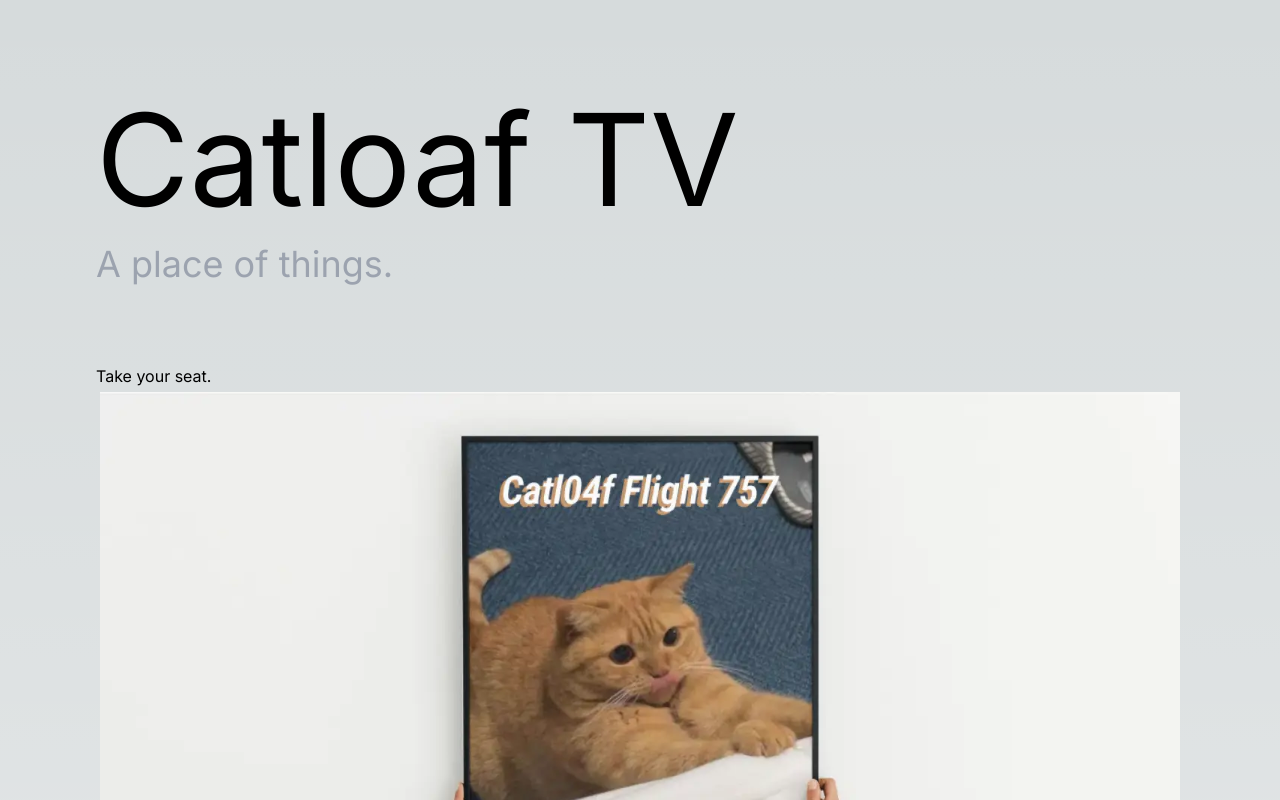
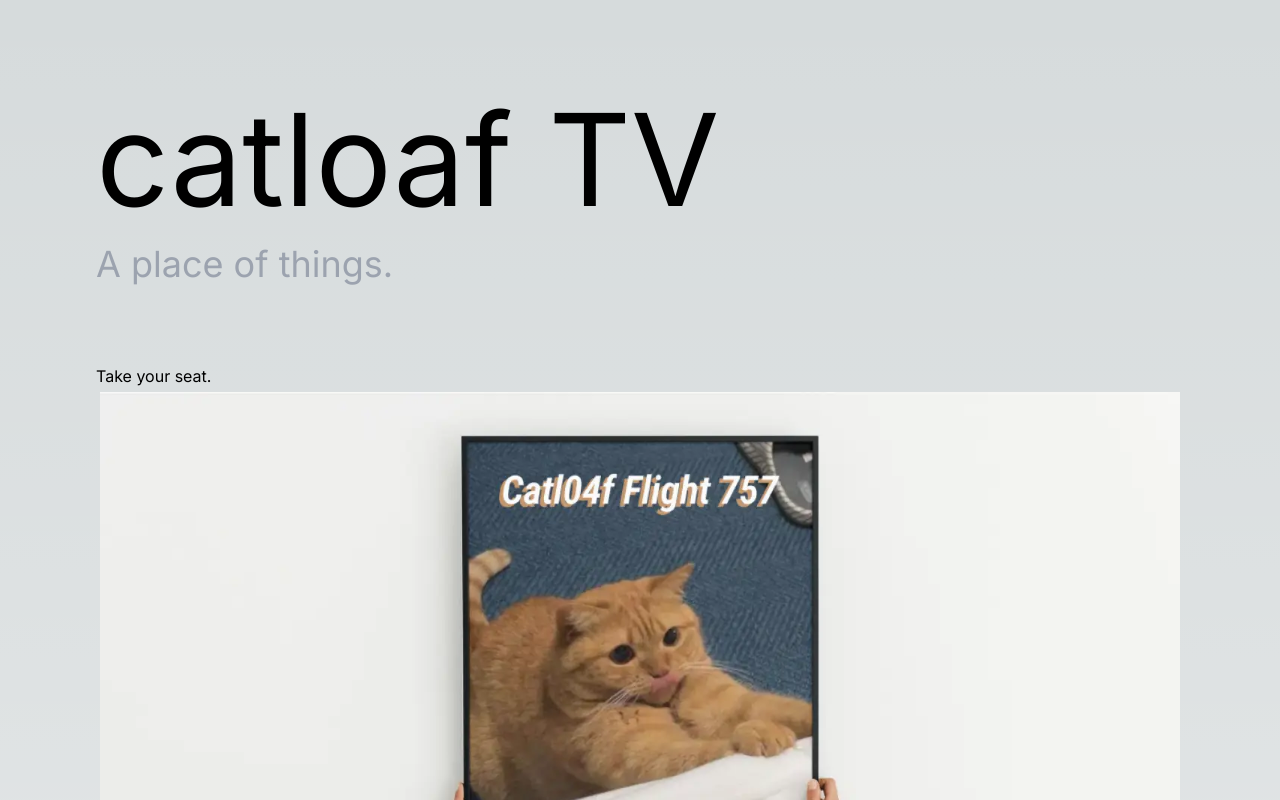
Before and after one commit to john-l-hansen/catloaf, a Next.js app: page / in a window 1280 px wide. Shown: the top 800 px of the page. Built offline with nearby package versions, Linux system fonts and the light colour scheme.

Commit message:
Update page.tsx
for the thrills

```diff
--- a/app/page.tsx
+++ b/app/page.tsx
@@ -4,8 +4,8 @@ export default function Home() {
   return (
     <main className="flex min-h-screen flex-col items-center justify-between p-24 max-w-100">
       <div className="section">
-        <div className="section-header space-y-5">
-          <h1 className="text-9xl">Catloaf TV</h1>
+        <div className="section-header space-y-5 padding-x-1">
+          <h1 className="text-9xl">catloaf TV</h1>
           <p className="text-gray-400 text-4xl">A place of things.</p>
         </div>
         <div className="container space-y-[10rem] mt-20">
```
